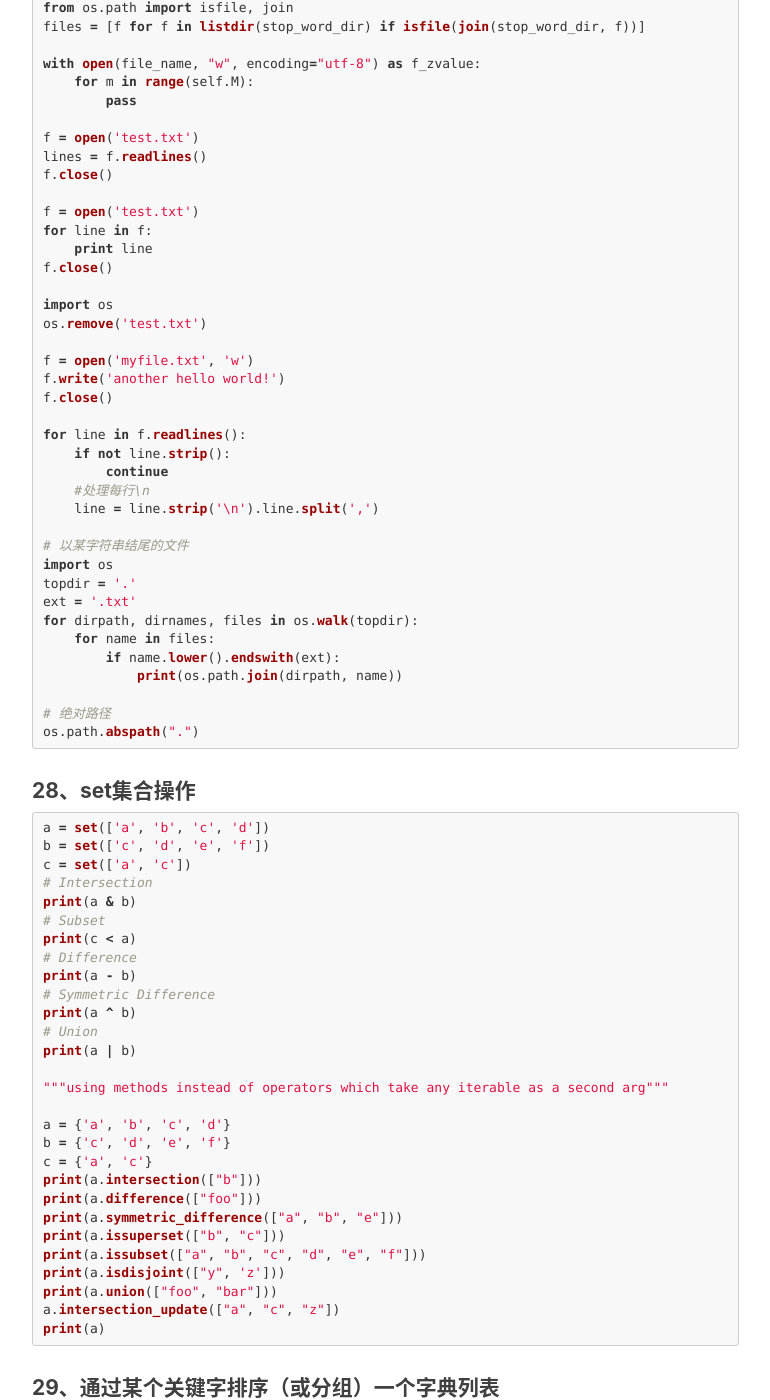
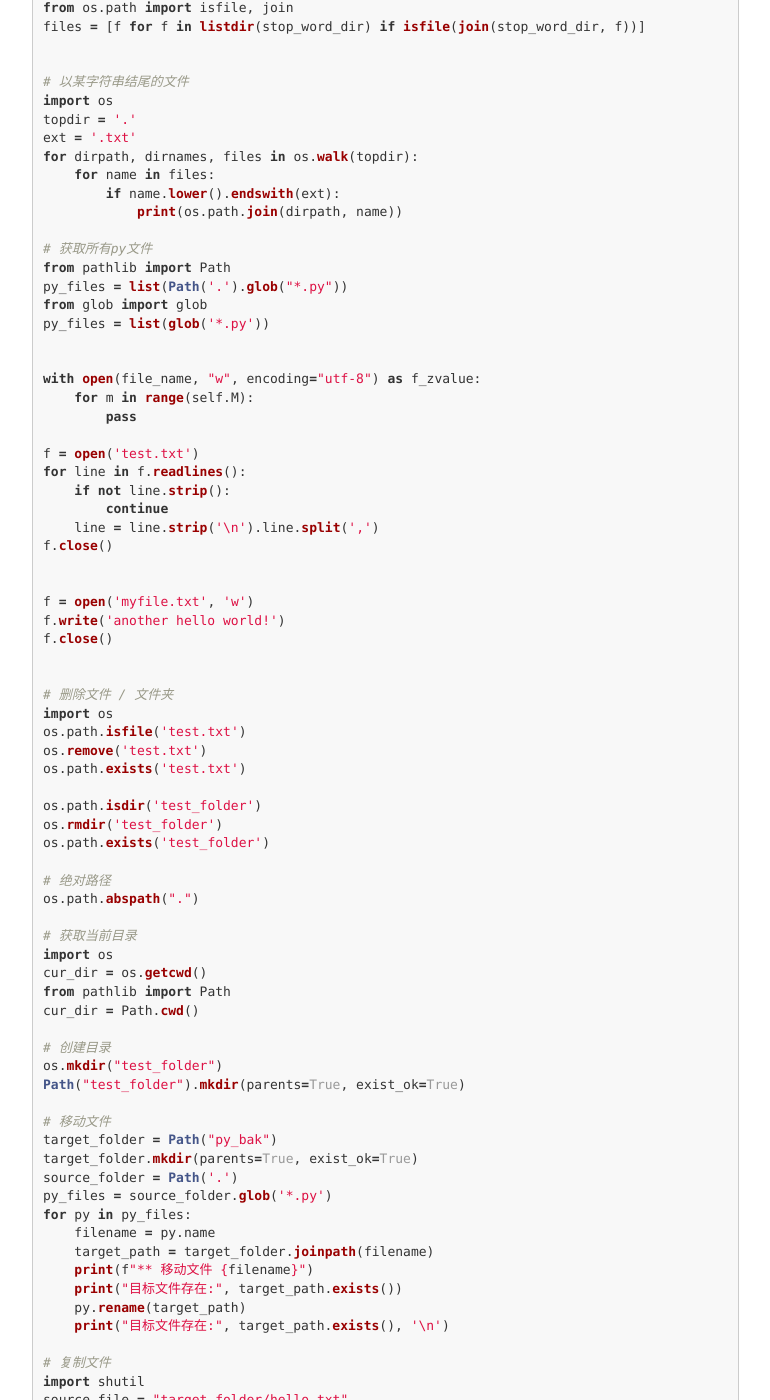
Before and after one commit to cddesire/cddesire.github.io, a Jekyll site: the page built from _posts/2017-06-01-common-python-code.markdown, in a window 1280 px wide and 1400 px high, scrolled down 8098 px. Shown: the whole window, without its empty margins (233-1003 px from the left). Built offline with Jekyll 4.4.1, drawn with Linux system fonts in a browser that asks for light colours; nearby versions of some CDN libraries; comment, search, counter and statistics services are not loaded; some of the changed text lies outside the part shown.

````diff
--- a/_posts/2017-05-14-common-tool.markdown
+++ b/_posts/2017-05-14-common-tool.markdown
@@ -169,7 +169,7 @@ tags:
 |`:12,23s/^/#/`|	  将从12行到23行的行首加入 # 字符|
 |`:%s= *$==`|	      将所有行尾多余的空格删除|
 |`:g/^\s*$/d`|	      将所有不包含字符(空格也不包含)的空行删除|
-
+|`:%s/\\/\//g`|		全文\替换为/ （特殊字符：^、$、*、/、\和.都需要转义，前面加上\）|
 
 ### vi 配置
 ``` shell
--- a/_posts/2017-05-23-common-sql-code.markdown
+++ b/_posts/2017-05-23-common-sql-code.markdown
@@ -929,6 +929,8 @@ date_parse('20200825', '%Y%m%d') + interval '1' day; -- 2020-08-26 00:00:00.000
 date_parse('20200825', '%Y%m%d') + interval '-1' day; -- 2020-08-24 00:00:00.000
 date_format(date_parse('20200825', '%Y%m%d') + interval '1' day, '%Y%m%d'); -- 20200826
 
+log_date between date_format(date_parse('20201216', '%Y%m%d') - interval '7' day, '%Y%m%d') and '${day_n}'
+
 hour(from_unixtime(cast('1602539327' as int))) -- 05
 
 
--- a/_posts/2017-06-01-common-python-code.markdown
+++ b/_posts/2017-06-01-common-python-code.markdown
@@ -444,32 +444,6 @@ from os import listdir
 from os.path import isfile, join
 files = [f for f in listdir(stop_word_dir) if isfile(join(stop_word_dir, f))]
 
-with open(file_name, "w", encoding="utf-8") as f_zvalue:
-    for m in range(self.M):
-        pass
-
-f = open('test.txt')
-lines = f.readlines()
-f.close()
-
-f = open('test.txt')
-for line in f:
-    print line
-f.close()
-
-import os
-os.remove('test.txt')
-
-f = open('myfile.txt', 'w')
-f.write('another hello world!')
-f.close()
-
-for line in f.readlines():
-    if not line.strip():
-        continue
-    #处理每行\n
-
-    line = line.strip('\n').line.split(',')
 
 # 以某字符串结尾的文件
 
@@ -481,9 +455,82 @@ for dirpath, dirnames, files in os.walk(topdir):
         if name.lower().endswith(ext):
             print(os.path.join(dirpath, name))
 
+# 获取所有py文件
+
+from pathlib import Path
+py_files = list(Path('.').glob("*.py"))
+from glob import glob
+py_files = list(glob('*.py'))
+
+
+with open(file_name, "w", encoding="utf-8") as f_zvalue:
+    for m in range(self.M):
+        pass
+
+f = open('test.txt')
+for line in f.readlines():
+    if not line.strip():
+        continue
+    line = line.strip('\n').line.split(',')
+f.close()
+
+
+f = open('myfile.txt', 'w')
+f.write('another hello world!')
+f.close()
+
+
+# 删除文件 / 文件夹
+
+import os
+os.path.isfile('test.txt')
+os.remove('test.txt')
+os.path.exists('test.txt')
+
+os.path.isdir('test_folder')
+os.rmdir('test_folder')
+os.path.exists('test_folder')
+
 # 绝对路径
 
 os.path.abspath(".")
+
+# 获取当前目录
+
+import os
+cur_dir = os.getcwd()
+from pathlib import Path
+cur_dir = Path.cwd()
+
+# 创建目录
+
+os.mkdir("test_folder")
+Path("test_folder").mkdir(parents=True, exist_ok=True)
+
+# 移动文件
+
+target_folder = Path("py_bak")
+target_folder.mkdir(parents=True, exist_ok=True)
+source_folder = Path('.')
+py_files = source_folder.glob('*.py')
+for py in py_files:
+    filename = py.name
+    target_path = target_folder.joinpath(filename)
+    print(f"** 移动文件 {filename}")
+    print("目标文件存在:", target_path.exists())
+    py.rename(target_path)
+    print("目标文件存在:", target_path.exists(), '\n')
+
+# 复制文件
+
+import shutil
+source_file = "target_folder/hello.txt"
+target_file = "hello2.txt"
+target_file_path = Path(target_file)
+print("* 复制前，文件存在:", target_file_path.exists())
+shutil.copy(source_file, target_file)
+print("* 复制后，文件存在:", target_file_path.exists())
+
 ```
 
 
````
Also changed, not shown: _posts/2017-05-14-awk-tricks.markdown (+10 -9 lines), _posts/2017-05-14-common-cmd.markdown (+14 -0 lines).
